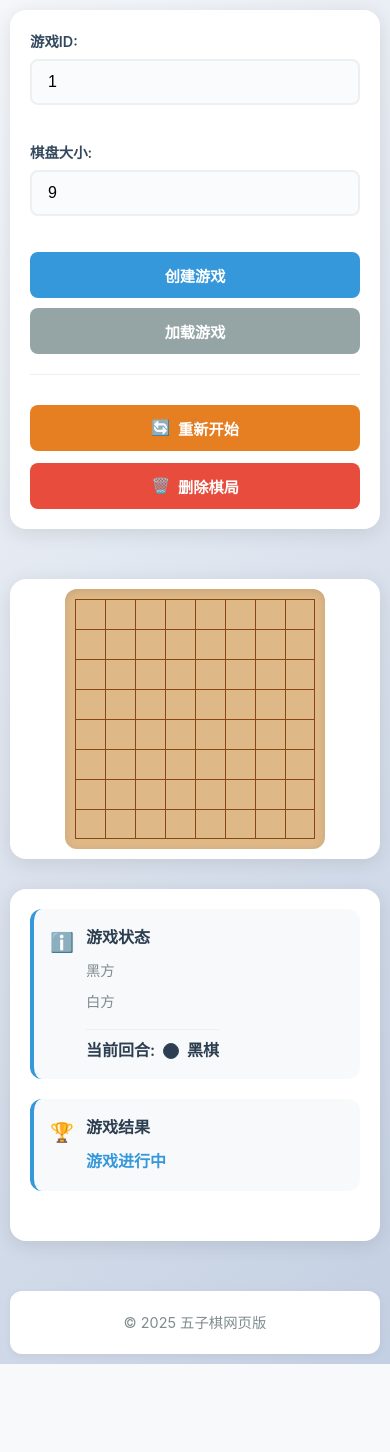
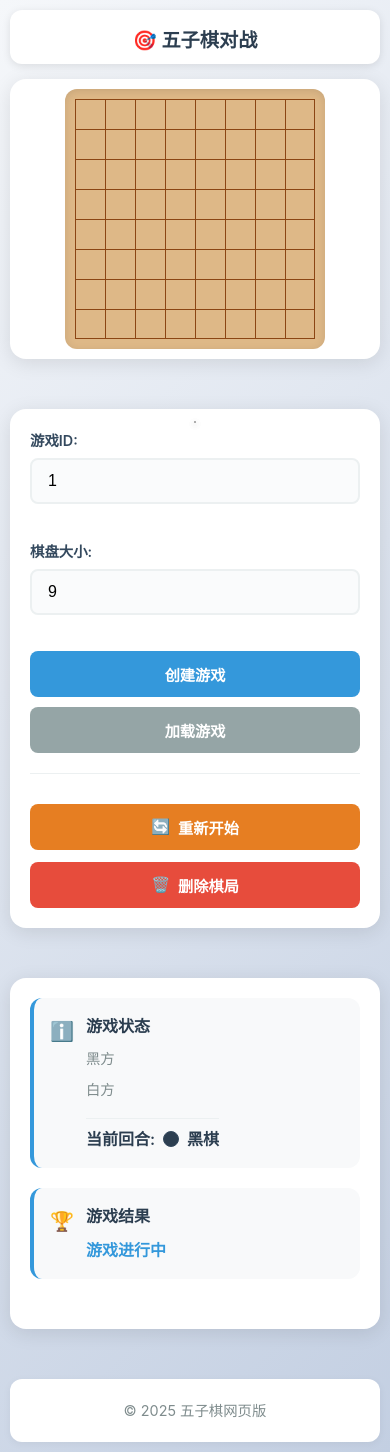
Before and after one commit to HandyWote/BestStrategyOfGomoku, a Spring Boot app: page / in a window 390 px wide. Before the commit the page ends 1364 px from the top, so only its background shows below. Run offline with Spring Boot 4, Linux system fonts and the light colour scheme.

Commit message:
修改前端ui

```diff
--- a/Gomoku/src/main/resources/static/index.html
+++ b/Gomoku/src/main/resources/static/index.html
@@ -8,6 +8,11 @@
 </head>
 <body>
     <div class="container">
+        <!-- 移动端标题 -->
+        <div class="mobile-header">
+            <h1>🎯 五子棋对战</h1>
+        </div>
+
         <div class="main-content">
             <!-- 左侧控制面板 -->
             <div class="control-panel">
--- a/Gomoku/src/main/resources/static/style.css
+++ b/Gomoku/src/main/resources/static/style.css
@@ -565,6 +565,24 @@ body {
     border-radius: 6px;
 }
 
+/* 移动端标题 - 默认隐藏 */
+.mobile-header {
+    display: none;
+    text-align: center;
+    padding: 20px 10px 10px;
+    background: white;
+    border-radius: 12px;
+    margin-bottom: 20px;
+    box-shadow: 0 2px 8px rgba(0, 0, 0, 0.1);
+}
+
+.mobile-header h1 {
+    font-size: 1.5rem;
+    color: #2c3e50;
+    font-weight: 600;
+    margin: 0;
+}
+
 /* 响应式设计 */
 @media (max-width: 1200px) {
     .main-content {
@@ -602,6 +620,36 @@ body {
 }
 
 @media (max-width: 768px) {
+    /* 显示移动端标题 */
+    .mobile-header {
+        display: block;
+    }
+
+    /* 调整主内容区域为移动端优化的顺序 */
+    .main-content {
+        display: flex;
+        flex-direction: column;
+        align-items: center;
+    }
+
+    /* 确保棋盘在移动端显示在最前面 */
+    .board-area {
+        order: -1; /* 将棋盘移到最前面 */
+        width: 100%;
+        min-height: 300px;
+        margin-bottom: 20px;
+    }
+
+    .control-panel {
+        order: 1; /* 控制面板第二 */
+        margin-bottom: 20px;
+    }
+
+    .status-panel {
+        order: 2; /* 状态面板最后 */
+        margin-bottom: 20px;
+    }
+
     .container {
         padding: 10px;
     }
@@ -613,7 +661,6 @@ body {
 
     .board-area {
         padding: 15px;
-        min-height: 300px;
     }
 
     .game-board {
@@ -653,10 +700,28 @@ body {
     .victory-buttons .btn {
         width: 100%;
     }
+
+    /* 移动端标题样式优化 */
+    .mobile-header h1 {
+        font-size: 1.3rem;
+        display: flex;
+        align-items: center;
+        justify-content: center;
+        gap: 8px;
+    }
 }
 
 /* 超小屏幕优化 */
 @media (max-width: 480px) {
+    .mobile-header {
+        padding: 15px 10px 8px;
+        margin-bottom: 15px;
+    }
+
+    .mobile-header h1 {
+        font-size: 1.2rem;
+    }
+
     .board-area {
         padding: 10px;
         min-height: 250px;
```
